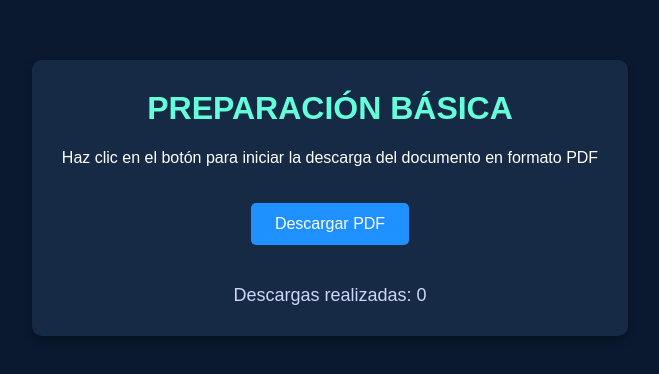
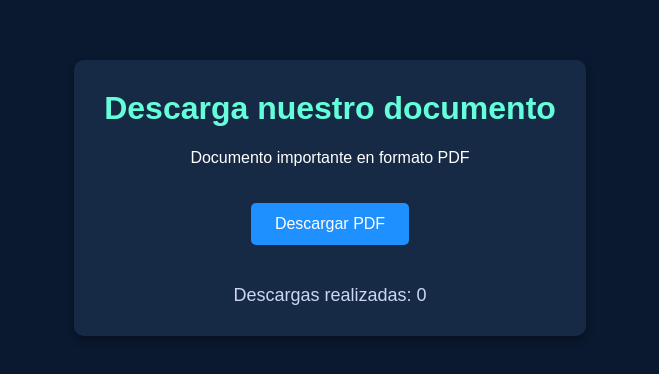
Before and after one commit to KDT09289/preparacionbasica, a plain HTML site: page index.html in a window 1280 px wide. Shown: the part 222-596 px from the top of the page, without its empty margins (310-969 px from the left). Drawn offline with Linux system fonts and the light colour scheme.

Commit message:
index.html

```diff
--- a/index.html
+++ b/index.html
@@ -1,13 +1,15 @@
 <!DOCTYPE html>
-<html>
+<html lang="es">
 <head>
-    <title>PREPARACION BASICA</title>
+    <meta charset="UTF-8">
+    <meta name="viewport" content="width=device-width, initial-scale=1.0">
+    <title>Descarga de PDF</title>
     <link rel="stylesheet" href="style.css">
 </head>
 <body>
     <div class="container">
-        <h1>PREPARACIÓN BÁSICA</h1>
-        <p>Haz clic en el botón para iniciar la descarga del documento en formato PDF</p>
+        <h1>Descarga nuestro documento</h1>
+        <p>Documento importante en formato PDF</p>
 
         <a href="documento.pdf" download class="download-btn" id="downloadLink">Descargar PDF</a>
 
```
